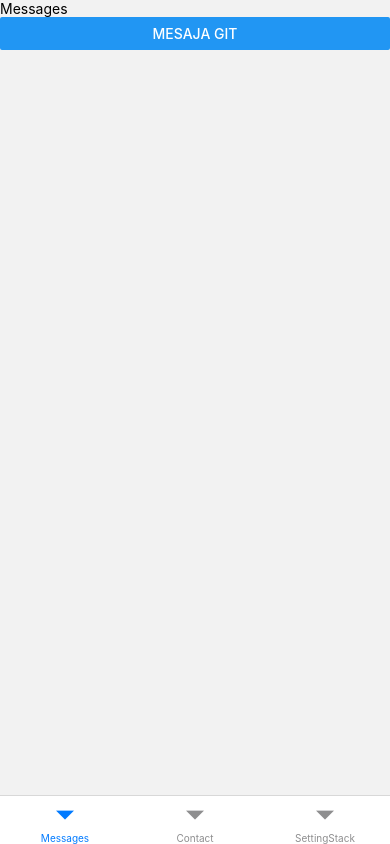
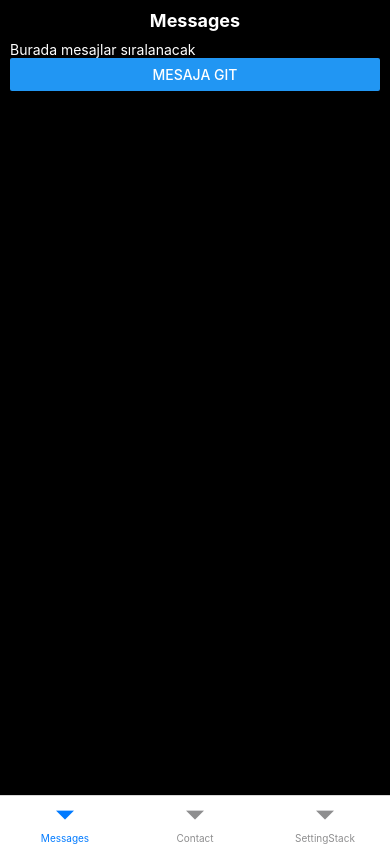
Before and after one commit to patika-218-akbank-reactnative-bootcamp/assignment-3-bozalp, a React Native app: screen /MainPage in a window 390 px wide. Built offline with nearby package versions, Linux system fonts and the light colour scheme.

Commit message:
theme context added

```diff
--- a/src/App.js
+++ b/src/App.js
@@ -3,9 +3,9 @@
  * https://github.com/bozalp
  *
  */
-import React from 'react';
+import React, { useContext, useState, useEffect } from 'react';
 import { Text, View } from 'react-native';
-import { NavigationContainer } from '@react-navigation/native';
+import { DarkTheme, NavigationContainer } from '@react-navigation/native';
 import { createNativeStackNavigator } from '@react-navigation/native-stack';
 import { createBottomTabNavigator } from '@react-navigation/bottom-tabs';
 
@@ -16,19 +16,32 @@ import Login from './Pages/Login';
 import MainPage from './Pages/MainPage';
 import MessagePage from './Pages/MessagePage';
 
+import ThemeContext from './Context/ThemeContext';
+import lightTheme from './Themes/light';
+import darkTheme from './Themes/dark';
+
 const App = () => {
+
+  const [theme, setTheme] = useState(darkTheme);
+  const data = {
+    theme,
+    setTheme
+  }
+
   return (
+    <ThemeContext.Provider value={data}>
       <NavigationContainer>
         <Stack.Navigator>
-        <Stack.Screen name="Login" component={Login}  options={{
+          <Stack.Screen name="Login" component={Login} options={{
             headerShown: false
-      }}/>
+          }} />
           <Stack.Screen name="MainPage" component={MainPage} options={{
             headerShown: false
-      }}/>
+          }} />
           <Stack.Screen name="MessagePage" component={MessagePage} />
         </Stack.Navigator>
       </NavigationContainer>
+    </ThemeContext.Provider>
   );
 }
 
--- /dev/null
+++ b/src/Context/ThemeContext.js
@@ -0,0 +1,5 @@
+import { createContext } from "react";
+
+const ThemeContext = createContext();
+
+export default ThemeContext;
--- a/src/Pages/Contact.js
+++ b/src/Pages/Contact.js
@@ -1,17 +1,31 @@
-import React from 'react';
+import React, { useContext } from 'react';
 import { Text, View, StyleSheet } from 'react-native';
+import ThemeContext from '../Context/ThemeContext';
 
 const Contact = () => {
+    const { theme, setTheme } = useContext(ThemeContext);
+
     return (
-        <View>
-            <Text>Contact</Text>
+        <View style={[styles.container, { backgroundColor: theme.backgroundColor }]}>
+            <Text style={[styles.header, { color: theme.color }]}>Contact</Text>
+            <Text style={{ color: theme.color, paddingTop: 10 }}>Burada kişiler sıralanacak</Text>
         </View>
     );
 }
 
 const styles = StyleSheet.create(
     {
-
+        container:
+        {
+            flex: 1,
+            padding: 10,
+        },
+        header:
+        {
+            fontSize: 18,
+            textAlign: 'center',
+            fontWeight: 'bold',
+        }
     }
 );
 export default Contact;
--- a/src/Pages/Login.js
+++ b/src/Pages/Login.js
@@ -1,19 +1,19 @@
-import React from 'react';
-import { Text, View, StyleSheet, Button } from 'react-native';
+import React, { useContext, useEffect } from 'react';
+import { Text, View, StyleSheet, Button, Alert } from 'react-native';
+import ThemeContext from '../Context/ThemeContext';
+
 
 const Login = ({ navigation }) => {
+
+    const {theme} = useContext(ThemeContext);
+
+
     return (
-        <View>
-            <Text>Login</Text>
+        <View style={{ backgroundColor: theme.backgroundColor, flex: 1 }}>
+            <Text style={{ color: theme.color }}>Login</Text>
             <Button title="Login" onPress={() =>
                 navigation.navigate("MainPage")} />
         </View>
     );
 }
-
-const styles = StyleSheet.create(
-    {
-
-    }
-);
 export default Login;
--- a/src/Pages/MessagePage.js
+++ b/src/Pages/MessagePage.js
@@ -1,8 +1,11 @@
-import React, { useEffect } from 'react';
+import React, { useEffect, useContext } from 'react';
 import { Text, View, StyleSheet, Button, Alert } from 'react-native';
+import ThemeContext from '../Context/ThemeContext';
 
 const EditProfile = ({navigation, route }) => {
     const  messages = route.params;
+    const {theme} = useContext(ThemeContext);
+
     useEffect(() => {
         navigation.setOptions(
             {
@@ -12,7 +15,7 @@ const EditProfile = ({navigation, route }) => {
     }, [navigation]);
 
     return (
-        <View>
+        <View style={[styles.container, { backgroundColor: theme.backgroundColor }]}>
             <Text>Message Page - Burada mesaj bulunur</Text>
         </View>
     );
@@ -20,7 +23,11 @@ const EditProfile = ({navigation, route }) => {
 
 const styles = StyleSheet.create(
     {
-
+        container:
+        {
+            flex: 1,
+            padding: 10,
+        },
     }
 );
 export default EditProfile;
--- a/src/Pages/Messages.js
+++ b/src/Pages/Messages.js
@@ -1,7 +1,9 @@
-import React from 'react';
+import React,{useContext} from 'react';
 import { Text, View, StyleSheet, Button } from 'react-native';
+import ThemeContext from '../Context/ThemeContext';
 
 const Messages = ({ navigation }) => {
+    const { theme, setTheme } = useContext(ThemeContext);
 
     function goToMessagePage() {
         navigation.navigate("MessagePage", {
@@ -10,8 +12,9 @@ const Messages = ({ navigation }) => {
     }
 
     return (
-        <View>
-            <Text>Messages</Text>
+        <View style={[styles.container, { backgroundColor: theme.backgroundColor }]}>
+            <Text style={[styles.header, { color: theme.color }]}>Messages</Text>
+            <Text style={{ color: theme.color, paddingTop:10 }}>Burada mesajlar sıralanacak</Text>
             <Button title="Mesaja git" onPress={goToMessagePage} />
         </View>
     );
@@ -19,7 +22,17 @@ const Messages = ({ navigation }) => {
 
 const styles = StyleSheet.create(
     {
-
+        container:
+        {
+            flex: 1,
+            padding: 10,
+        },
+        header:
+        {
+            fontSize: 18,
+            textAlign: 'center',
+            fontWeight: 'bold',
+        }
     }
 );
 export default Messages;
--- a/src/Pages/Settings/EditProfile.js
+++ b/src/Pages/Settings/EditProfile.js
@@ -1,16 +1,30 @@
-import React from 'react';
+import React, { useContext } from 'react';
 import { Text, View, StyleSheet, Button } from 'react-native';
+import ThemeContext from '../../Context/ThemeContext';
 
-const EditProfile = ({navigation}) => {
+const EditProfile = ({ navigation }) => {
+    const { theme, setTheme } = useContext(ThemeContext);
+
     return (
-        <View>
-            <Text>EditProfile</Text>
+        <View style={[styles.container, { backgroundColor: theme.backgroundColor }]}>
+            <Text style={[styles.header, { color: theme.color }]}>Edit Profile</Text>
         </View>
     );
 }
 
 const styles = StyleSheet.create(
     {
+        container:
+        {
+            flex: 1,
+            padding: 10,
+        },
+        header:
+        {
+            fontSize: 18,
+            textAlign: 'center',
+            fontWeight: 'bold',
+        }
 
     }
 );
--- a/src/Pages/Settings/Settings.js
+++ b/src/Pages/Settings/Settings.js
@@ -1,10 +1,13 @@
-import React from 'react';
+import React, { useContext } from 'react';
 import { Text, View, StyleSheet, Button } from 'react-native';
+import ThemeContext from '../../Context/ThemeContext';
 
-const Settings = ({navigation}) => {
+const Settings = ({ navigation }) => {
+    const { theme, setTheme } = useContext(ThemeContext);
+
     return (
-        <View>
-            <Text>Settings</Text>
+        <View style={[styles.container, { backgroundColor: theme.backgroundColor }]}>
+            <Text style={[styles.header, { color: theme.color }]}>Settings</Text>
             <Button title="Theme" onPress={() =>
                 navigation.navigate("Theme")} />
             <Button title="Edit Profile" onPress={() =>
@@ -17,7 +20,17 @@ const Settings = ({navigation}) => {
 
 const styles = StyleSheet.create(
     {
-
+        container:
+        {
+            flex: 1,
+            padding: 10,
+        },
+        header:
+        {
+            fontSize: 18,
+            textAlign: 'center',
+            fontWeight: 'bold',
+        }
     }
 );
 export default Settings;
--- a/src/Pages/Settings/Theme.js
+++ b/src/Pages/Settings/Theme.js
@@ -1,17 +1,57 @@
-import React from 'react';
-import { Text, View, StyleSheet, Button } from 'react-native';
+import React, { useContext } from 'react';
+import { Text, View, StyleSheet, TouchableOpacity, Image } from 'react-native';
+import ThemeContext from '../../Context/ThemeContext';
+import darkTheme from '../../Themes/dark';
+import lightTheme from '../../Themes/light';
 
-const Theme = ({navigation}) => {
+const Theme = ({ navigation }) => {
+
+    const { theme, setTheme } = useContext(ThemeContext);
+    function changeTheme() {
+        theme.title === 'light' ? setTheme(darkTheme) : setTheme(lightTheme);
+    }
     return (
-        <View>
-            <Text>Theme</Text>
+        <View style={[styles.container, { backgroundColor: theme.backgroundColor }]}>
+            <Text style={[styles.header, { color: theme.color }]}>Theme Setting</Text>
+            <View style={styles.button}>
+                <TouchableOpacity onPress={changeTheme}>
+                    <Image
+                        source={theme.title === 'light' ? require('../../images/darkMode.png') :
+                            require('../../images/lightMode.png')
+                        }
+                        style={styles.button_image} />
+                </TouchableOpacity>
+                <Text style={{ color: theme.color, paddingTop:10 }}>
+                    {theme.title === 'light' ? "Dark Mode" : "Light Mode"}
+                </Text>
+            </View>
         </View>
     );
 }
 
 const styles = StyleSheet.create(
     {
-
+        container:
+        {
+            flex: 1,
+            padding: 10,
+        },
+        button:
+        {
+            paddingTop: 40,
+            alignItems: 'center'
+        },
+        button_image:
+        {
+            width: 64,
+            height: 64,
+        },
+        header:
+        {
+            fontSize: 18,
+            textAlign: 'center',
+            fontWeight: 'bold',
+        }
     }
 );
 export default Theme;
--- /dev/null
+++ b/src/Themes/dark.js
@@ -0,0 +1,5 @@
+export default {
+    title:'dark',
+    backgroundColor: 'black',
+    color: 'white',
+}
--- /dev/null
+++ b/src/Themes/light.js
@@ -0,0 +1,5 @@
+export default {
+    title:'light',
+    backgroundColor: 'white',
+    color: 'black',
+}
```
Also changed, not shown: src/Pages/MainPage.js (+7 -6 lines), src/images/darkMode.png (added), src/images/lightMode.png (added). Lines whose indentation alone changed are shown as unchanged.
